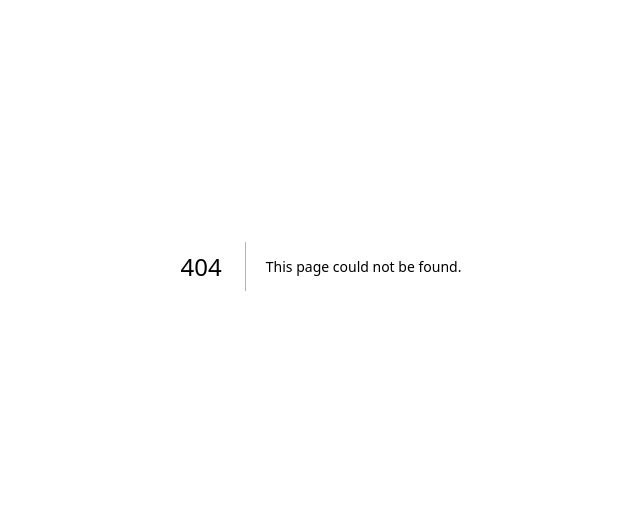
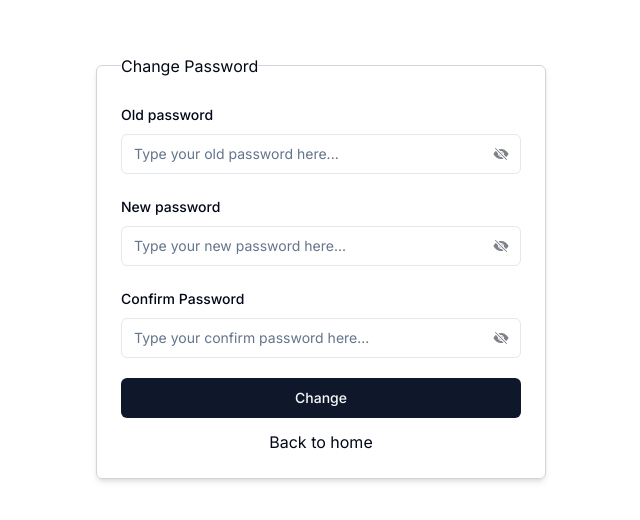
Before and after one commit to TinhNguyenTB/learning-hub-frontend, a Next.js app: page /change-password in a window 1280 px wide. Before the commit this address had no page. Shown: the part 134-654 px from the top of the page, without its empty margins (319-959 px from the left). Built offline with nearby package versions, Linux system fonts and the light colour scheme; no server answers; sample sign-in values are in the browser's storage.

Commit message:
Call API change password

```diff
--- /dev/null
+++ b/app/(auth)/change-password/page.tsx
@@ -0,0 +1,19 @@
+import { authOptions } from '@/app/api/auth/[...nextauth]/route'
+import ChangePasswordForm from '@/components/auth/ChangePasswordForm'
+import { getServerSession } from 'next-auth'
+import { redirect } from 'next/navigation'
+
+const ChangePasswordPage = async () => {
+    const session = await getServerSession(authOptions)
+    if (!session) {
+        return redirect('/sign-in')
+    }
+
+    return (
+        <div className='flex items-center justify-center mt-auto mb-auto h-screen'>
+            <ChangePasswordForm session={session} />
+        </div>
+    )
+}
+
+export default ChangePasswordPage
--- /dev/null
+++ b/components/auth/ChangePasswordForm.tsx
@@ -0,0 +1,125 @@
+'use client'
+
+import { z } from "zod"
+import { zodResolver } from "@hookform/resolvers/zod"
+import { useForm } from "react-hook-form"
+import { Button } from "@/components/ui/button"
+import {
+    Form,
+    FormControl,
+    FormField,
+    FormItem,
+    FormLabel,
+    FormMessage,
+} from "@/components/ui/form"
+import Link from "next/link"
+import { PasswordInput } from "@/components/custom/PasswordInput"
+import { sendRequest } from "@/lib/api"
+import toast from "react-hot-toast"
+import { signOut } from "next-auth/react"
+import { Session } from "next-auth"
+
+
+const formSchema = z.object({
+    oldPassword: z.string({
+        required_error: "Old password is required"
+    }).trim().min(1, "Old password must contain at least 1 character"),
+    password: z.string({
+        required_error: "Password is required"
+    }).trim().min(1, "Password must contain at least 1 character"),
+    confirmPassword: z.string()
+}).refine((data) => data.password === data.confirmPassword, {
+    message: "Passwords don't match",
+    path: ["confirmPassword"], // path of error
+});
+
+const ChangePasswordForm = ({ session }: { session: Session }) => {
+    const form = useForm<z.infer<typeof formSchema>>({
+        resolver: zodResolver(formSchema),
+        defaultValues: {
+            oldPassword: "",
+            password: "",
+            confirmPassword: ""
+        },
+    })
+
+    async function onSubmit(values: z.infer<typeof formSchema>) {
+        const res = await sendRequest<IBackendRes<any>>({
+            url: `${process.env.NEXT_PUBLIC_BACKEND_URL}/api/v1/auth/change-password`,
+            method: 'POST',
+            body: {
+                oldPassword: values.oldPassword,
+                password: values.password,
+                confirmPassword: values.confirmPassword
+            },
+            headers: {
+                Authorization: `Bearer ${session.access_token}`
+            }
+        })
+        if (res?.data) {
+            toast.success("Password changed successfully")
+            form.reset()
+            signOut()
+        }
+        else if (res?.error) {
+            toast.error(res?.message)
+        }
+    }
+
+    return (
+        <Form {...form}>
+            <fieldset className="border border-gray-300 rounded-md shadow-md p-6">
+                <legend >Change Password</legend>
+
+                <form onSubmit={form.handleSubmit(onSubmit)} className="space-y-5 md:min-w-[400px]">
+                    <FormField
+                        control={form.control}
+                        name="oldPassword"
+                        render={({ field }) => (
+                            <FormItem>
+                                <FormLabel>Old password</FormLabel>
+                                <FormControl>
+                                    <PasswordInput placeholder="Type your old password here..." {...field} />
+                                </FormControl>
+                                <FormMessage />
+                            </FormItem>
+                        )}
+                    />
+                    <FormField
+                        control={form.control}
+                        name="password"
+                        render={({ field }) => (
+                            <FormItem>
+                                <FormLabel>New password</FormLabel>
+                                <FormControl>
+                                    <PasswordInput placeholder="Type your new password here..." {...field} />
+                                </FormControl>
+                                <FormMessage />
+                            </FormItem>
+                        )}
+                    />
+                    <FormField
+                        control={form.control}
+                        name="confirmPassword"
+                        render={({ field }) => (
+                            <FormItem>
+                                <FormLabel>Confirm Password</FormLabel>
+                                <FormControl>
+                                    <PasswordInput placeholder="Type your confirm password here..." {...field} />
+                                </FormControl>
+                                <FormMessage />
+                            </FormItem>
+                        )}
+                    />
+                    <Button type="submit" className="w-full">Change</Button>
+                </form>
+
+                <div className="text-center mt-3">
+                    <Link className="hover:text-blue-600 hover:underline" href={'/'} >Back to home</Link>
+                </div>
+            </fieldset>
+        </Form>
+    )
+}
+
+export default ChangePasswordForm
--- a/components/auth/SignInForm.tsx
+++ b/components/auth/SignInForm.tsx
@@ -67,6 +67,9 @@ const SignInForm = () => {
             if (statusCode === 403) {
                 setUserEmail(values.email)
                 setOpenConfirmModal(true)
+            }
+            else {
+                toast.error(message)
             }
         }
     }
--- a/components/auth/SignUpForm.tsx
+++ b/components/auth/SignUpForm.tsx
@@ -41,6 +41,7 @@ const SignUpForm = () => {
     const form = useForm<z.infer<typeof formSchema>>({
         resolver: zodResolver(formSchema),
         defaultValues: {
+            name: "",
             email: "",
             password: "",
             confirmPassword: ""
--- a/components/auth/UserButton.tsx
+++ b/components/auth/UserButton.tsx
@@ -13,10 +13,14 @@ import { IUser } from "@/types/next-auth"
 import { signOut } from "next-auth/react"
 import { FaAddressCard, FaSignOutAlt } from "react-icons/fa";
 import { RiLockPasswordFill } from "react-icons/ri";
+import Link from "next/link"
+import { useState } from "react"
 
 const UserButton = ({ user }: { user: IUser }) => {
+    const [open, setOpen] = useState<boolean>(false);
+
     return (
-        <DropdownMenu>
+        <DropdownMenu open={open} onOpenChange={setOpen}>
             <DropdownMenuTrigger>
                 <Avatar>
                     <AvatarImage
@@ -37,9 +41,11 @@ const UserButton = ({ user }: { user: IUser }) => {
                     <FaAddressCard className="h-5 w-5" />
                     <p>Profile</p>
                 </DropdownMenuItem>
-                <DropdownMenuItem className="flex items-center gap-2">
-                    <RiLockPasswordFill className="h-5 w-5" />
-                    <p>Change password</p>
+                <DropdownMenuItem>
+                    <Link href={'/change-password'} className="flex items-center gap-2">
+                        <RiLockPasswordFill className="h-5 w-5" />
+                        <p>Change password</p>
+                    </Link>
                 </DropdownMenuItem>
                 <DropdownMenuSeparator />
                 <DropdownMenuItem onClick={() => signOut()} className="flex items-center gap-2">
```
